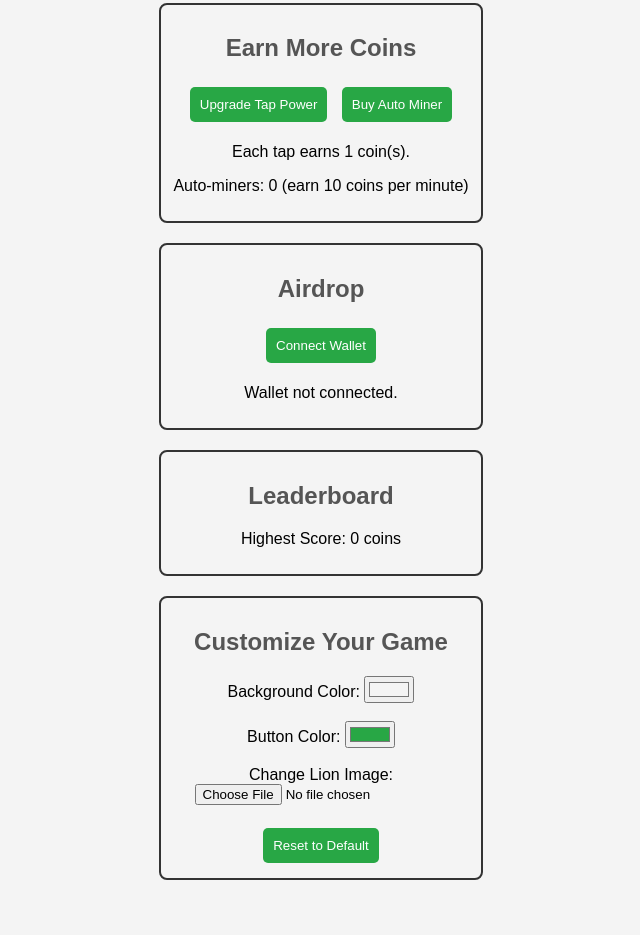
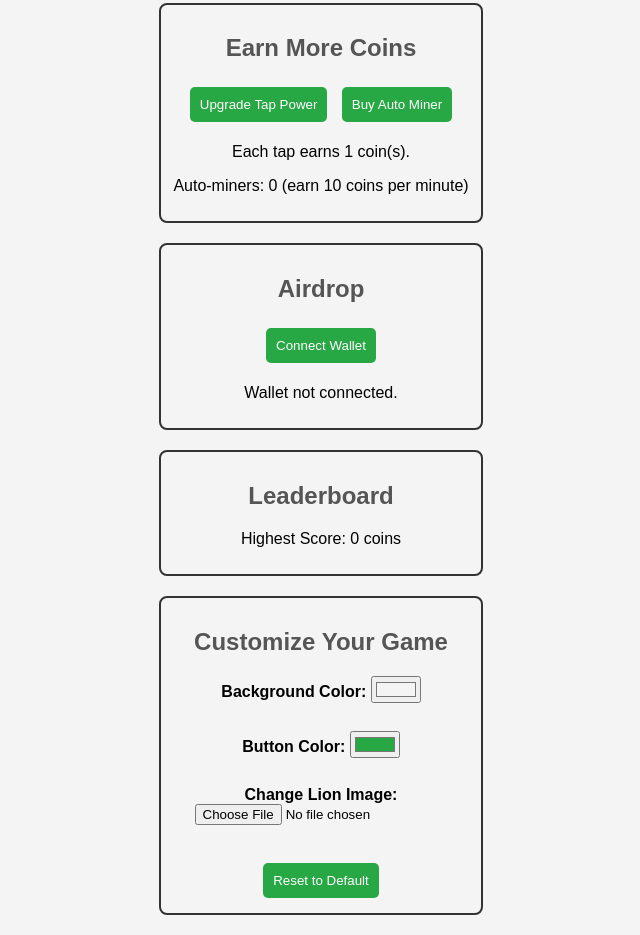
Before and after one commit to NOOB4123/Lion-, a plain HTML site: page index.html in a window 1280 px wide. Shown: the part 559-1494 px from the top of the page, without its empty margins (319-959 px from the left). Before the commit the page ends 1459 px from the top, so only its background shows below. Drawn offline with Linux system fonts and the light colour scheme.

Commit message:
style.css

```diff
--- a/style.css
+++ b/style.css
@@ -45,3 +45,25 @@ button {
 button:hover {
     background-color: #218838;
 }
+/* Keep your existing CSS rules here */
+
+/* Add new customization section styling */
+#customize-game {
+    margin-top: 20px;
+    padding: 10px;
+    border: 2px solid #333;
+    width: 300px;
+    border-radius: 8px;
+}
+
+#customize-game label {
+    font-weight: bold;
+}
+
+#customize-game input {
+    margin-bottom: 10px;
+}
+
+#customize-game button {
+    margin-top: 10px;
+}
```
